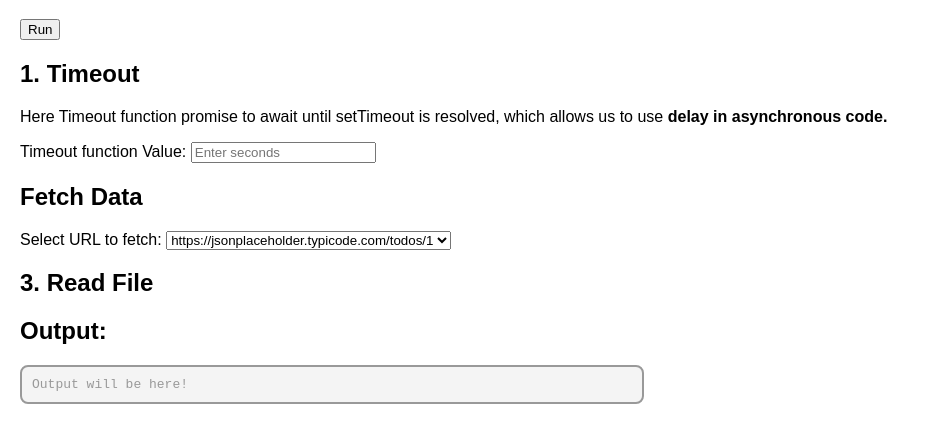
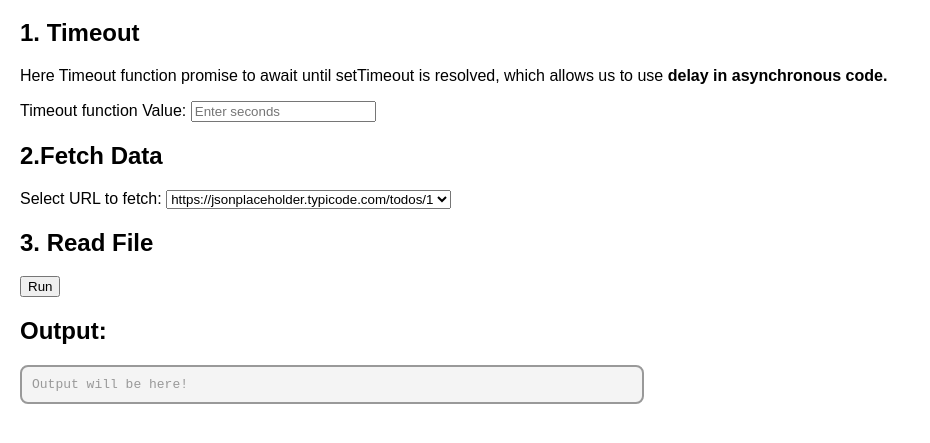
Before and after one commit to vipin-commit/promisified-examples, a website: page public/index.html in a window 1280 px wide. Shown: the part 61-504 px from the top of the page, without its empty margins (0-930 px from the left). Drawn offline with Linux system fonts and the light colour scheme.

Commit message:
rearranged

```diff
--- a/public/index.html
+++ b/public/index.html
@@ -31,7 +31,6 @@
 </head>
 <body>
     <h1>Promisify Examples</h1>
-    <button onclick="Run()">Run</button>
     <div>
         <h2>1. Timeout</h2>
         <p>Here Timeout function promise to await until setTimeout is resolved, which allows us to use <b>delay in asynchronous code.</b></p>
@@ -39,7 +38,7 @@
         <input type="number" id="seconds" placeholder="Enter seconds">
     </div>
     <div>
-        <h2>Fetch Data</h2>
+        <h2>2.Fetch Data</h2>
         <label for="fetchUrl">Select URL to fetch:</label>
         <select id="fetchUrl" onchange="toggleCustomUrlInput()">
             <option value="https://jsonplaceholder.typicode.com/todos/1">https://jsonplaceholder.typicode.com/todos/1</option>
@@ -51,6 +50,7 @@
     <div>
         <h2>3. Read File</h2>
     </div>
+    <button onclick="Run()">Run</button>
     <h2>Output:</h2>
     <div class="output-box">
         <pre id="output" class="placeholder">Output will be here!</pre>
```
